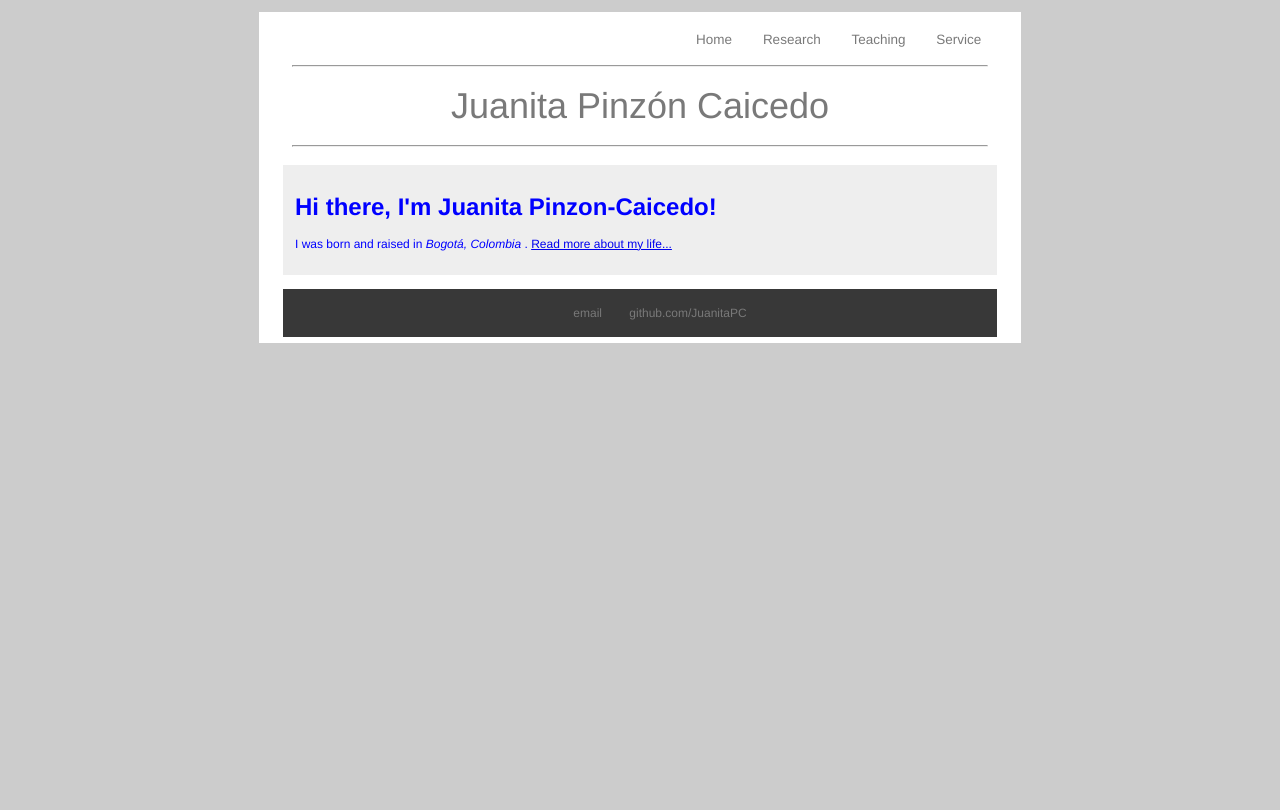
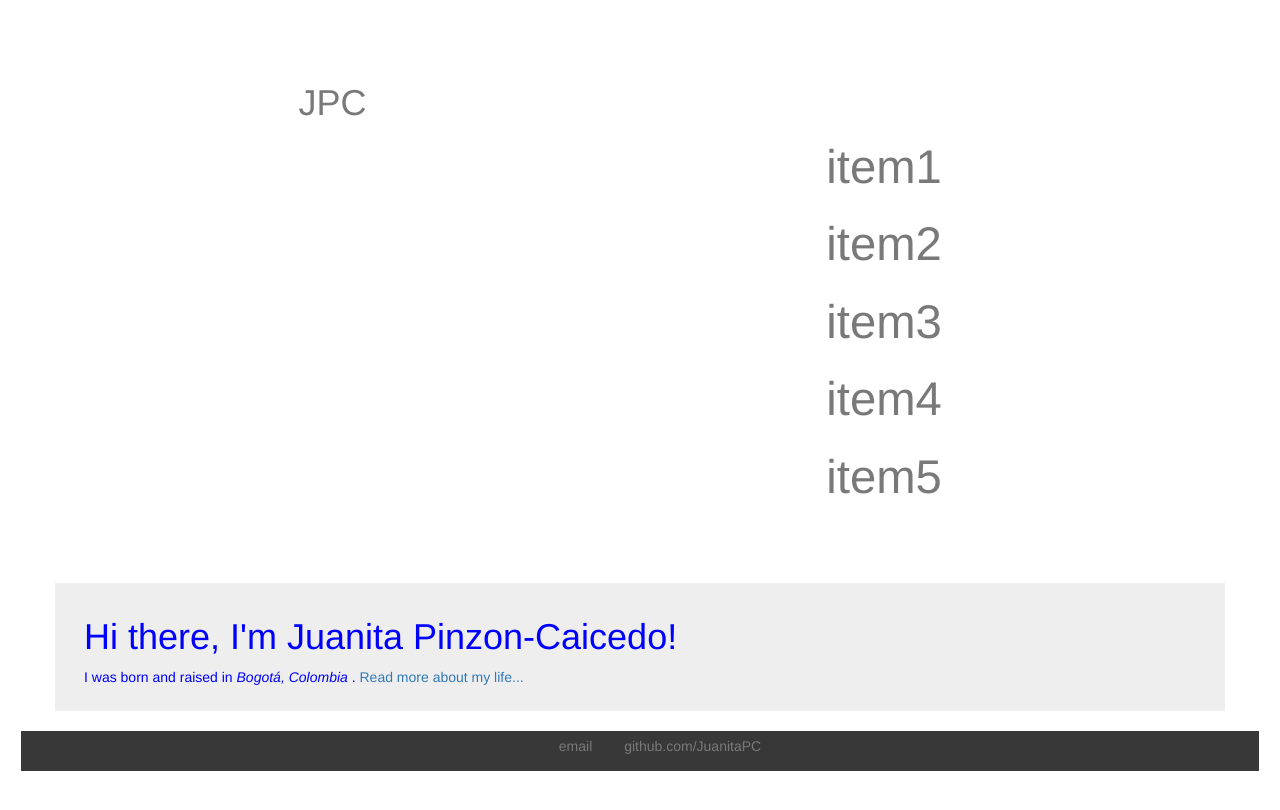
Before and after one commit to JuanitaPC/JuanitaPC.github.io, a Jekyll site: the page built from index.html, in a window 1280 px wide. Shown: the top 810 px of the page. Built offline with Jekyll 4.4.1, drawn with Linux system fonts in a browser that asks for light colours.

Commit message:
Update default.html

```diff
--- a/_layouts/default.html
+++ b/_layouts/default.html
@@ -4,22 +4,22 @@
 			<title>{{ page.title }}</title>
 			<!-- link to main stylesheet -->
 			<link rel="stylesheet" type="text/css" href="/css/main.css">
+			<link rel="stylesheet" href="https://maxcdn.bootstrapcdn.com/bootstrap/3.3.6/css/bootstrap.min.css" integrity="sha384-1q8mTJOASx8j1Au+a5WDVnPi2lkFfwwEAa8hDDdjZlpLegxhjVME1fgjWPGmkzs7" crossorigin="anonymous">
 		</head>
 		<body>
-		<div class="contenido">
-			<nav>
-				<ul>
-					<li><a href="/index.html">Home</a></li>
-					<li><a href="/research.html">Research</a></li>
-					<li><a href="/teaching.html">Teaching</a></li>
-					<li><a href="/service.html">Service</a></li>
-				</ul>
-			</nav>
-			<header>
-				<hr>
-				Juanita Pinz&oacute;n Caicedo<br>
-				<hr>
-			</header>
+		<header class="contenido">
+    			<div class="row">
+     				<h1 class="col-sm-2">JPC</h1>
+      				<nav class="col-sm-10 text-right">
+        				<p>item1</p>
+        				<p>item2</p>
+        				<p>item3</p>
+					<p>item4</p>
+        				<p>item5</p>
+      				</nav>
+    			</div>
+ 	 	</header>
+
 			<div class="container">
 
 			{{ content }}
```
